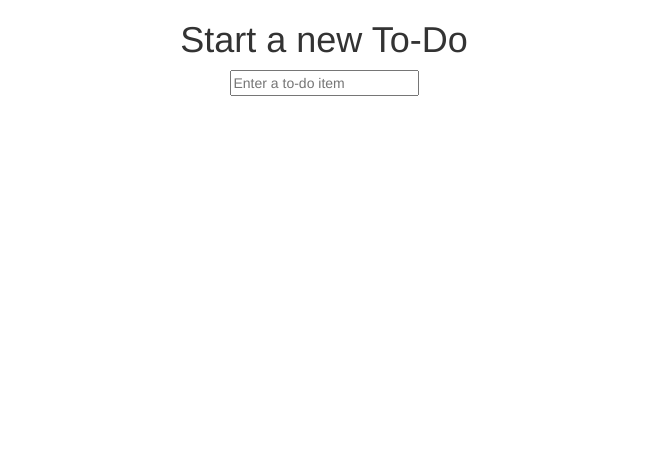
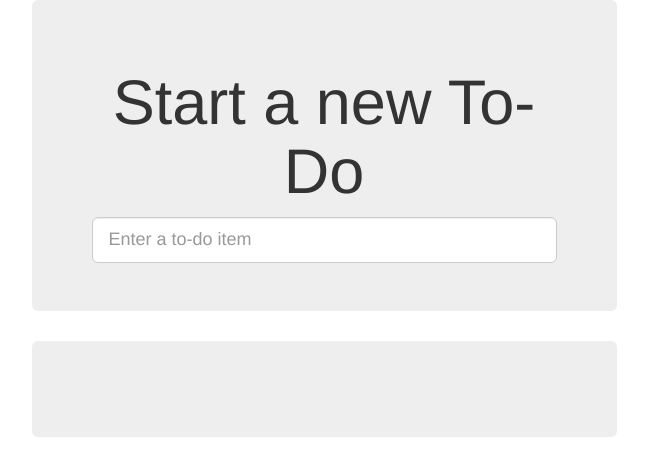
Before and after one commit to dthylacetate/notes, a Django app: page / in a window 1280 px wide. Shown: the top 476 px of the page, without its empty margins (316-964 px from the left). Run offline with Django 5.2, Linux system fonts and the light colour scheme; some libraries are stand-ins or nearby versions.

Commit message:
修改了部分css，使得看起来更正常

```diff
--- a/lists/templates/base.html
+++ b/lists/templates/base.html
@@ -12,11 +12,13 @@
     <body>
         <div class="container">
             <div class="row">
-                <div class="col-md-6 col-md-offset-3">
+                <div class="col-md-6 col-md-offset-3 jumbotron">
                     <div class="text-center">
                         <h1>{% block header_text %}{% endblock %}</h1>
                         <form method="POST" action='{% block form_action %}{% endblock %}'>
-                            <input name="item_text" id="id_new_item" placeholder="Enter a to-do item" />
+                            <input name="item_text" id="id_new_item"
+                            class="form-control input-lg"
+                            placeholder="Enter a to-do item" />
                             {% csrf_token %}
                         </form>
                     </div>
@@ -24,7 +26,7 @@
             </div>
 
             <div class="row">
-                <div class="col-md-6 col-md-offset-3">
+                <div class="col-md-6 col-md-offset-3 jumbotron">
                     {% block table %}
                     {% endblock %}
                 </div>
--- a/lists/templates/list.html
+++ b/lists/templates/list.html
@@ -5,7 +5,7 @@
 {% block form_action %}/lists/{{ list.id }}/add_item{% endblock %}
 
 {% block table %}
-<table id="id_list_table">
+<table id="id_list_table" class="table">
             {% for item in list.item_set.all %}
             <tr><td>{{ forloop.counter }}: {{ item.text }}</td></tr>
             {% endfor %}
```
